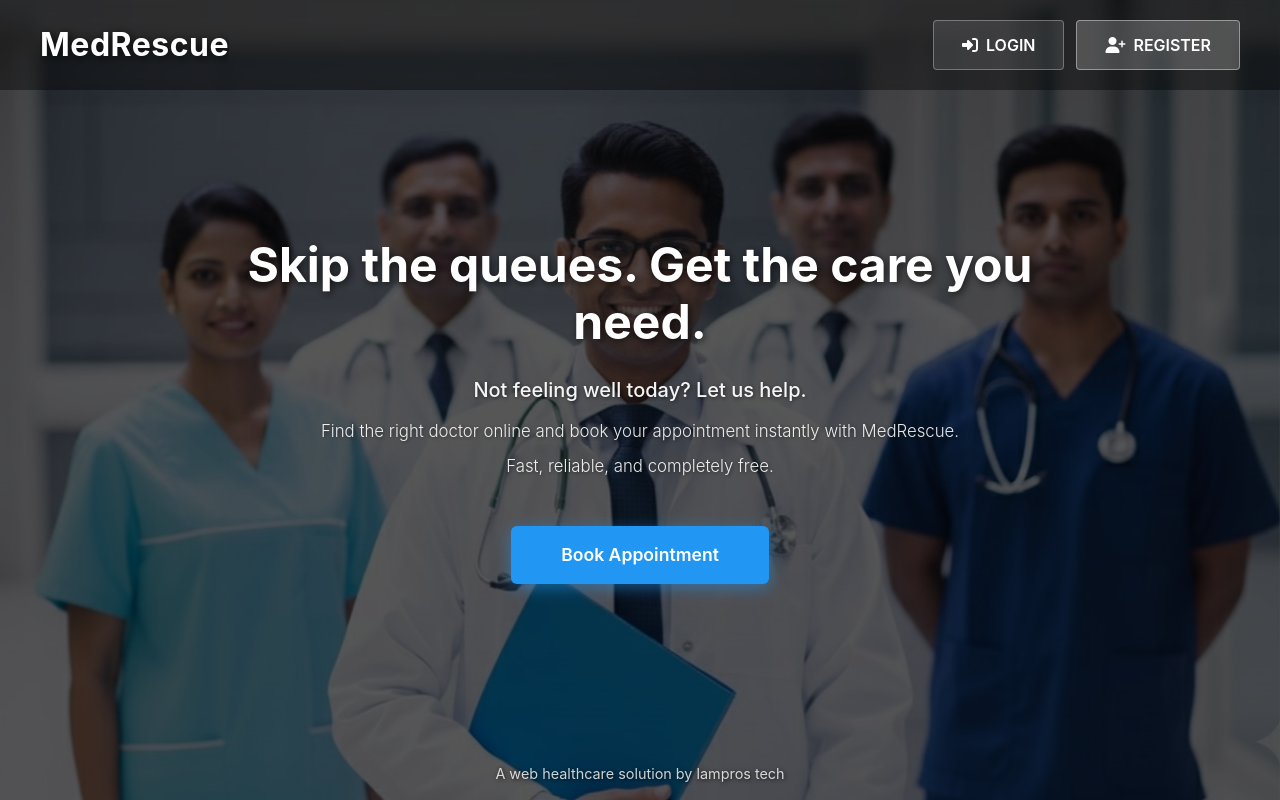
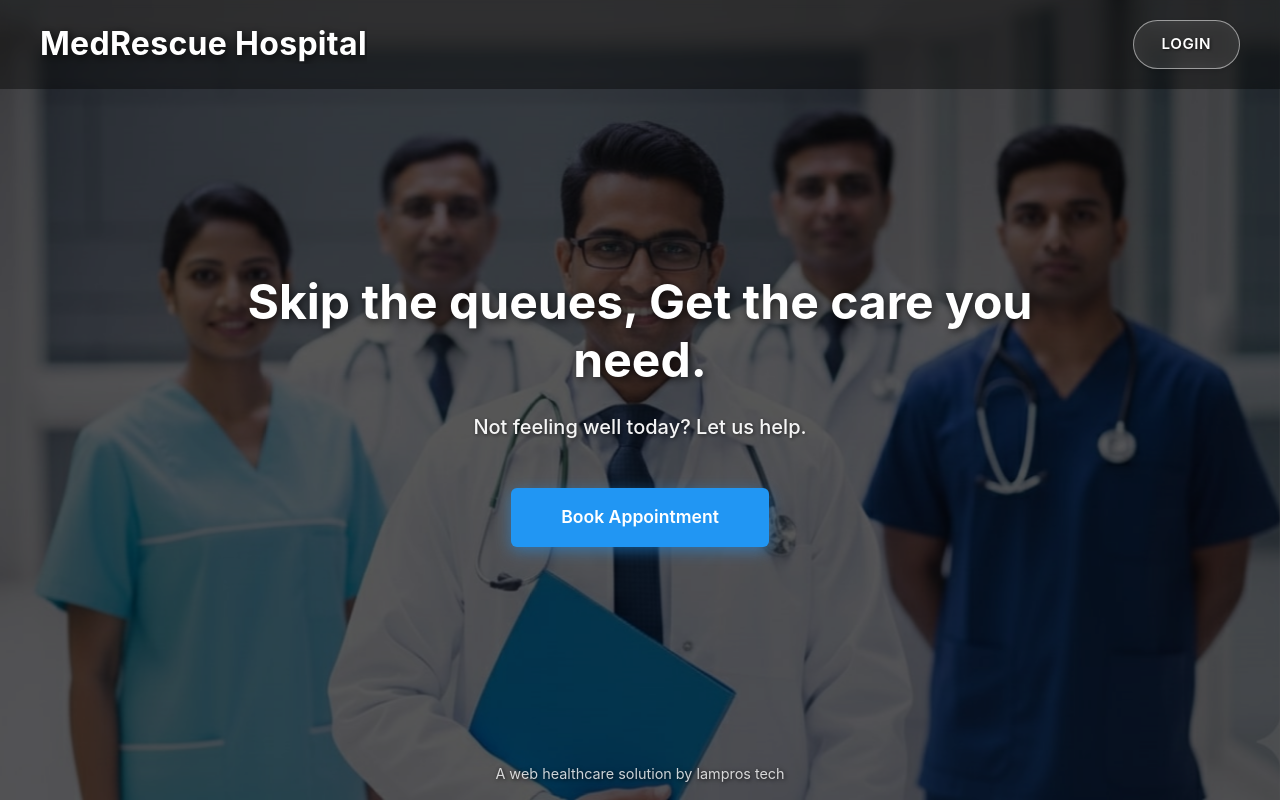
Before and after one commit to darshitbhalodi5/healthcare-appointment, a React (Create React App) app in the folder client/: page / in a window 1280 px wide. Built offline with nearby package versions, Linux system fonts and the light colour scheme.

Commit message:
Changes required in homepage and registration page

```diff
--- a/client/src/components/Layout.js
+++ b/client/src/components/Layout.js
@@ -54,7 +54,7 @@ const Layout = ({ children }) => {
         <div className="layout">
           <div className="sidebar">
             <div className="logo">
-              <h6 className="text-light" style={{ textAlign: "center", width: "100%" }}>MedRescue</h6>
+              <h6 className="text-light" style={{ textAlign: "center", width: "100%" }}>MedRescue Hospital</h6>
               <hr />
             </div>
             <div className="menu">
--- a/client/src/components/Navbar.js
+++ b/client/src/components/Navbar.js
@@ -12,20 +12,13 @@ const Navbar = () => {
       <div className="landing-container">
         <div className="logo">
           <Link to="/" style={{ textDecoration: "none", color: "inherit" }}>
-            <h1>MedRescue</h1>
+            <h1>MedRescue Hospital</h1>
           </Link>
         </div>
         <nav className="nav-buttons">
-          {!isLoginPage && (
+          {!isLoginPage && !isRegisterPage && (
             <Link to="/login" className="btn-link">
-              <i className="fa-solid fa-right-to-bracket"></i>
               <span className="btn-text">LOGIN</span>
-            </Link>
-          )}
-          {!isRegisterPage && (
-            <Link to="/register" className="btn-link btn-register">
-              <i className="fa-solid fa-user-plus"></i>
-              <span className="btn-text">REGISTER</span>
             </Link>
           )}
         </nav>
--- a/client/src/pages/LandingPage.js
+++ b/client/src/pages/LandingPage.js
@@ -16,15 +16,9 @@ const LandingPage = () => {
       <section className="hero-section">
         <div className="hero-overlay"></div>
         <div className="hero-content">
-          <h1 className="hero-title">Skip the queues. Get the care you need.</h1>
+          <h1 className="hero-title">Skip the queues, Get the care you need.</h1>
           <div className="hero-text">
             <p className="hero-subtitle">Not feeling well today? Let us help.</p>
-            <p className="hero-description">
-              Find the right doctor online and book your appointment instantly with MedRescue.
-            </p>
-            <p className="hero-description">
-              Fast, reliable, and completely free.
-            </p>
           </div>
           <Link to="/login" className="btn-appointment">
             Book Appointment
--- a/client/src/pages/Login.js
+++ b/client/src/pages/Login.js
@@ -2,7 +2,7 @@ import React from "react";
 import { Form, Input, message } from "antd";
 import { useDispatch } from "react-redux";
 import { showLoading, hideLoading } from "../redux/features/alertSlice";
-import { useNavigate } from "react-router-dom";
+import { useNavigate, Link } from "react-router-dom";
 import axios from "axios";
 import Navbar from "../components/Navbar";
 import Footer from "../components/Footer";
@@ -53,6 +53,12 @@ const Login = () => {
           <button className="btn btn-primary" type="submit">
             Login
           </button>
+          <div style={{ textAlign: "center", marginTop: "15px" }}>
+            <span style={{ marginRight: "6px" }}>Not a user?</span>
+            <Link to="/register" style={{ color: "#1976d2", textDecoration: "none" }}>
+              Register
+            </Link>
+          </div>
         </Form>
       </div>
       <Footer />
--- a/client/src/styles/Navbar.css
+++ b/client/src/styles/Navbar.css
@@ -27,63 +27,72 @@
   display: flex;
   align-items: center;
   justify-content: flex-start;
-  flex-shrink: 0;
+  flex-shrink: 1;
   min-width: 0;
+  flex: 1;
 }
 
 .logo h1 {
-  font-size: 1.2rem;
+  font-size: 1rem;
   font-weight: 700;
   color: #fff;
   margin: 0;
-  letter-spacing: 0.5px;
+  letter-spacing: 0.3px;
   text-shadow: 2px 2px 8px rgba(0, 0, 0, 0.8);
   white-space: nowrap;
   overflow: hidden;
   text-overflow: ellipsis;
+  line-height: 1.2;
 }
 
-/* Navigation Buttons - Mobile (Icons only) */
+/* Navigation Buttons - Mobile */
 .nav-buttons {
   display: flex;
   flex-direction: row;
-  gap: 6px;
+  gap: 8px;
   align-items: center;
   justify-content: flex-end;
   flex-shrink: 0;
 }
 
 .btn-link {
-  padding: 8px 12px;
-  font-size: 0.85rem;
+  padding: 8px 14px;
+  font-size: 0.8rem;
   font-weight: 600;
   text-decoration: none;
   color: #fff;
-  border-radius: 4px;
+  border-radius: 20px;
   transition: all 0.3s ease;
-  border: 1px solid rgba(255, 255, 255, 0.3);
+  border: 1px solid rgba(255, 255, 255, 0.4);
   white-space: nowrap;
-  background: rgba(255, 255, 255, 0.1);
+  background: rgba(255, 255, 255, 0.12);
+  backdrop-filter: blur(8px);
   display: flex;
   align-items: center;
   justify-content: center;
-  gap: 6px;
-  min-width: 40px;
-  min-height: 36px;
-}
-
-.btn-link i {
-  font-size: 0.9rem;
-  display: inline-block;
+  gap: 0;
+  min-width: 65px;
+  min-height: 40px;
+  box-shadow: 0 2px 6px rgba(0, 0, 0, 0.15);
 }
 
 .btn-link .btn-text {
-  display: none; /* Hide text on mobile, show icon only */
+  display: inline; /* Show text on all screen sizes */
+  font-size: 0.8rem;
+  text-shadow: 1px 1px 3px rgba(0, 0, 0, 0.6);
+  letter-spacing: 0.5px;
 }
 
-.btn-link:hover {
+.btn-link:hover,
+.btn-link:active {
   background: rgba(255, 255, 255, 0.2);
-  border-color: rgba(255, 255, 255, 0.5);
+  border-color: rgba(255, 255, 255, 0.7);
+  box-shadow: 0 4px 12px rgba(0, 0, 0, 0.3);
+}
+
+.btn-link:active {
+  background: rgba(255, 255, 255, 0.15);
+  transform: scale(0.98);
 }
 
 .btn-register {
@@ -104,12 +113,18 @@
   }
 
   .logo h1 {
-    font-size: 1.3rem;
+    font-size: 1.1rem;
   }
 
   .btn-link {
-    padding: 8px 14px;
-    min-width: 44px;
+    padding: 9px 16px;
+    min-width: 70px;
+    min-height: 42px;
+    border-radius: 22px;
+  }
+
+  .btn-link .btn-text {
+    font-size: 0.82rem;
   }
 }
 
@@ -125,17 +140,21 @@
   }
 
   .logo h1 {
-    font-size: 1.5rem;
+    font-size: 1.4rem;
   }
 
   .btn-link {
-    padding: 10px 16px;
-    font-size: 0.9rem;
-    min-width: 50px;
+    padding: 8px 16px;
+    font-size: 0.875rem;
+    min-width: 75px;
+    min-height: 44px;
+    gap: 0;
+    border-radius: 23px;
+    border: 1.2px solid rgba(255, 255, 255, 0.45);
   }
 
   .btn-link .btn-text {
-    display: inline; /* Show text on larger phones */
+    font-size: 0.8rem;
   }
 }
 
@@ -169,17 +188,16 @@
   }
 
   .btn-link {
-    padding: 12px 24px;
-    font-size: 0.95rem;
+    padding: 11px 24px;
+    font-size: 0.9rem;
     min-width: auto;
+    gap: 0;
+    border-radius: 24px;
+    border: 1.3px solid rgba(255, 255, 255, 0.5);
   }
 
   .btn-link .btn-text {
-    display: inline; /* Always show text on tablets+ */
-  }
-
-  .btn-link i {
-    font-size: 0.95rem;
+    font-size: 0.9rem;
   }
 }
 
@@ -201,12 +219,14 @@
 
   .btn-link {
     padding: 12px 28px;
-    font-size: 1rem;
-    gap: 8px;
+    font-size: 0.95rem;
+    gap: 0;
+    border-radius: 25px;
+    border: 1.5px solid rgba(255, 255, 255, 0.5);
   }
 
-  .btn-link i {
-    font-size: 1rem;
+  .btn-link .btn-text {
+    font-size: 0.95rem;
   }
 }
 
@@ -214,8 +234,15 @@
 @media (hover: none) and (pointer: coarse) {
   /* Touch device optimizations */
   .btn-link {
-    min-height: 44px; /* Apple's recommended touch target */
-    min-width: 44px;
-    padding: 10px 14px; /* Better touch target on mobile */
+    min-height: 40px; /* Apple's recommended touch target */
+    min-width: 65px;
+    padding: 8px 14px; /* Better touch target on mobile */
+    -webkit-tap-highlight-color: rgba(255, 255, 255, 0.2);
+    border-radius: 20px;
+  }
+
+  .btn-link:active {
+    opacity: 0.7;
+    transform: scale(0.97);
   }
 }
```
Also changed, not shown: client/src/pages/RegisterNew.js (+63 -11 lines).
